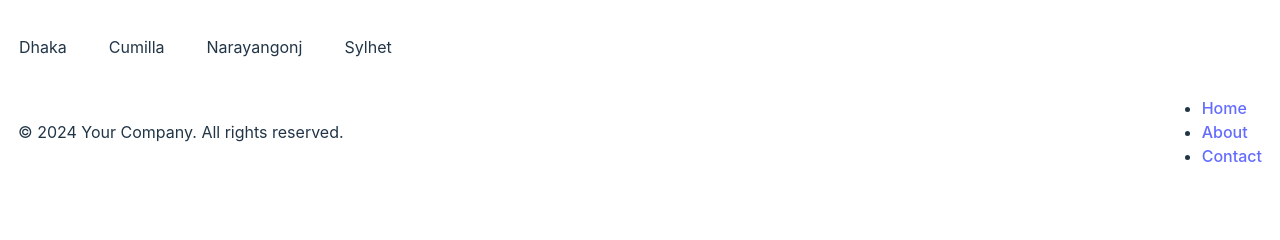
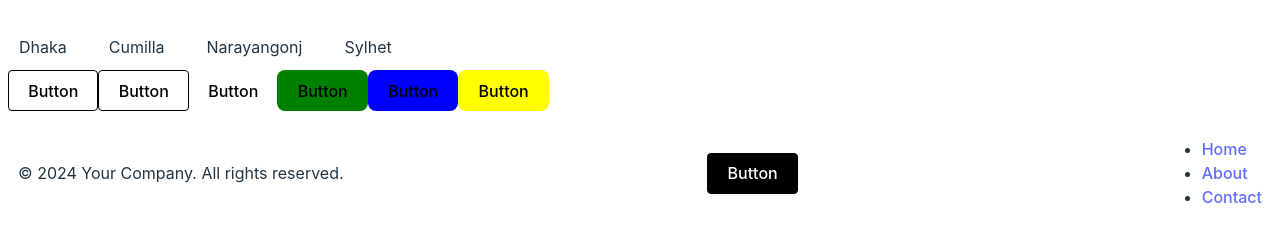
Before and after one commit to uaday/learnReact, a React (Vite) app: page / in a window 1280 px wide. Shown: the part 1126-1366 px from the top of the page. Before the commit the page ends 1328 px from the top, so only its background shows below. Built offline with nearby package versions, Linux system fonts and the light colour scheme.

Commit message:
Button examples for typescript and re-usable component

```diff
--- a/src/App.tsx
+++ b/src/App.tsx
@@ -1,3 +1,4 @@
+import Button, { ButtonVarient } from "./components/Button/button";
 import Footer from "./components/Footer/footer";
 import Header from "./components/Header/header";
 
@@ -31,6 +32,16 @@ export default function App() {
 				</div>
 				<div style={{ border: "1px solid white", padding: "10px" }}>Sylhet</div>
 			</div>
+
+			<div className="button">
+				<Button varient={ButtonVarient.secondary}>Button</Button>
+				<Button varient={ButtonVarient.outline}>Button</Button>
+				<Button varient={ButtonVarient.link}>Button</Button>
+				<button style={{ backgroundColor: "green" }}>Button</button>
+				<button style={{ backgroundColor: "blue" }}>Button</button>
+				<button style={{ backgroundColor: "yellow" }}>Button</button>
+			</div>
+
 			<Footer />
 		</div>
 	);
--- /dev/null
+++ b/src/components/Button/button.tsx
@@ -0,0 +1,68 @@
+import React from "react";
+
+export interface ButtonProps {
+	children: React.ReactNode;
+	varient?: ButtonVarient;
+	shape?: string;
+	styles?: React.CSSProperties;
+}
+
+export enum ButtonVarient {
+	primary = "primary",
+	secondary = "secondary",
+	outline = "outline",
+	ghost = "ghost",
+	link = "link",
+}
+
+export enum ButtonShape {
+	round = "round",
+	square = "square",
+}
+
+const buttonVarients: Record<ButtonVarient, React.CSSProperties> = {
+	[ButtonVarient.primary]: {
+		backgroundColor: "black",
+		color: "white",
+		border: "1px solid black",
+	},
+	[ButtonVarient.secondary]: {
+		backgroundColor: "white",
+		color: "black",
+		border: "1px solid black",
+	},
+	[ButtonVarient.outline]: {
+		backgroundColor: "transparent",
+		color: "black",
+		border: "1px solid black",
+	},
+	[ButtonVarient.ghost]: {
+		backgroundColor: "transparent",
+		color: "white",
+		border: "1px solid white",
+	},
+	[ButtonVarient.link]: {
+		backgroundColor: "transparent",
+		color: "black",
+		border: "none",
+	},
+};
+
+const buttonShapes: Record<ButtonShape, React.CSSProperties> = {
+	[ButtonShape.round]: { borderRadius: "50%" },
+	[ButtonShape.square]: { borderRadius: "4px" },
+};
+function Button({
+	children,
+	varient = ButtonVarient.primary,
+	shape = ButtonShape.square,
+	styles,
+}: ButtonProps) {
+	return (
+		<button style={{ ...buttonVarients[varient], ...buttonShapes[shape] }}>
+			{children}
+		</button>
+	);
+}
+
+export default Button;
--- a/src/components/Footer/footer.tsx
+++ b/src/components/Footer/footer.tsx
@@ -1,4 +1,5 @@
 import React from "react";
+import Button, { ButtonVarient } from "../Button/button";
 
 function Footer() {
 	return (
@@ -14,6 +15,7 @@ function Footer() {
 			<div className="copyright">
 				<p>&copy; 2024 Your Company. All rights reserved.</p>
 			</div>
+			<Button varient={ButtonVarient.primary}>Button</Button>
 			<div className="quickLinks">
 				<ul>
 					<li>
```
